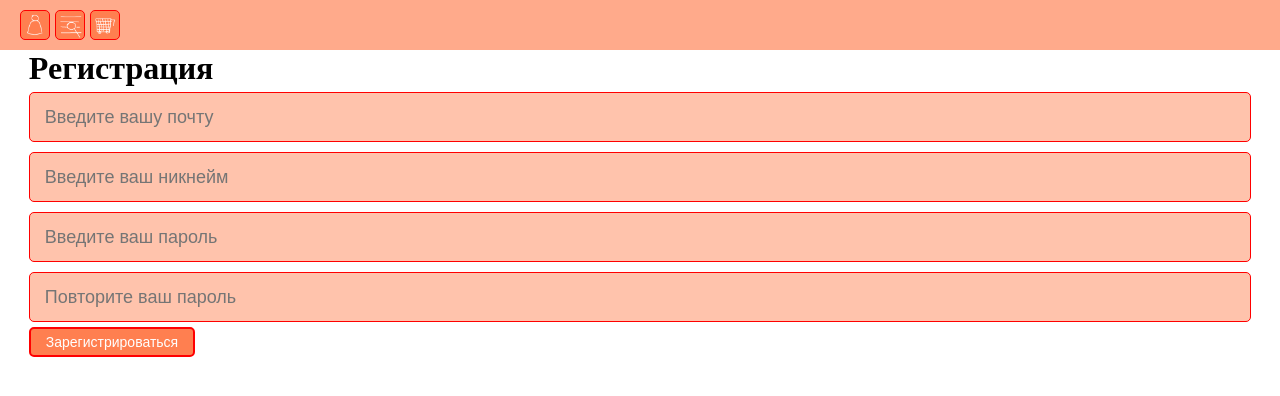
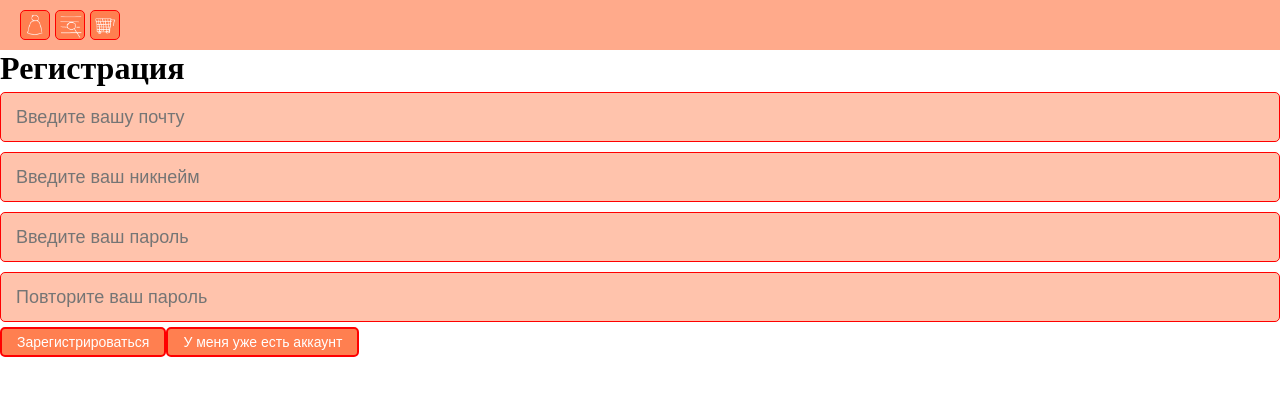
Before and after one commit to AnastasiaSiberia/simplemarket_react_app, a React (Create React App) app: page /registration in a window 1280 px wide. Shown: the top 396 px of the page. Built offline with nearby package versions, Linux system fonts and the light colour scheme; the HTML template or start-up script is replaced by a standard one.

Commit message:
Product updating after its adding was added.

```diff
--- a/src/components/forms/ProductForm.jsx
+++ b/src/components/forms/ProductForm.jsx
@@ -4,7 +4,7 @@ import MyButton from "../UI/button/MyButton";
 import {useFetching} from "../../hooks/useFetching";
 import ProductService from "../../API/ProductService";
 
-const ProductForm = ({setModal}) => {
+const ProductForm = ({setModal, updateProducts}) => {
     const [newProductId, setNewProductId] = useState(-1)
     const [formData, setFormData] = useState({})
     const [product, setProduct] = useState({productName:'', productDescription:'', productPrice: '', productQuantity: ''});
@@ -24,6 +24,7 @@ const ProductForm = ({setModal}) => {
         if(newProductId !== -1) {
             uploadFile()
             setModal(false)
+            updateProducts()
         }
     }, [newProductId])
 
--- a/src/pages/Products.jsx
+++ b/src/pages/Products.jsx
@@ -62,7 +62,7 @@ function Products() {
                 </MyButton>
             }
             <MyModal visible={modal} setVisible={setModal}>
-                <ProductForm setModal={setModal}/>
+                <ProductForm setModal={setModal} updateProducts={fetchAllProducts}/>
             </MyModal>
 
             <div>
--- a/src/pages/Registration.jsx
+++ b/src/pages/Registration.jsx
@@ -49,6 +49,7 @@ const Registration = () => {
                 <MyInput type="password" placeholder="Повторите ваш пароль" value={authInfo.repeatedPassword}
                          onChange={event => setAuthInfo({...authInfo, repeatedPassword: event.target.value})}/>
                 <MyButton onClick={(event) => register(event)}>Зарегистрироваться</MyButton>
+                <MyButton onClick={() => router.push("/login")}>У меня уже есть аккаунт</MyButton>
             </form>
         </div>
     );
```
